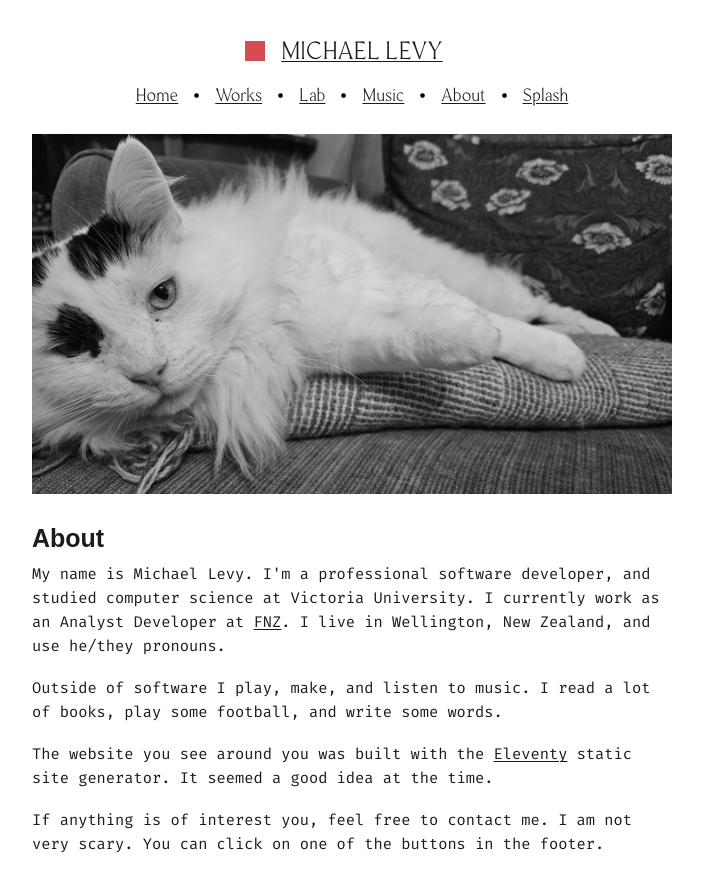
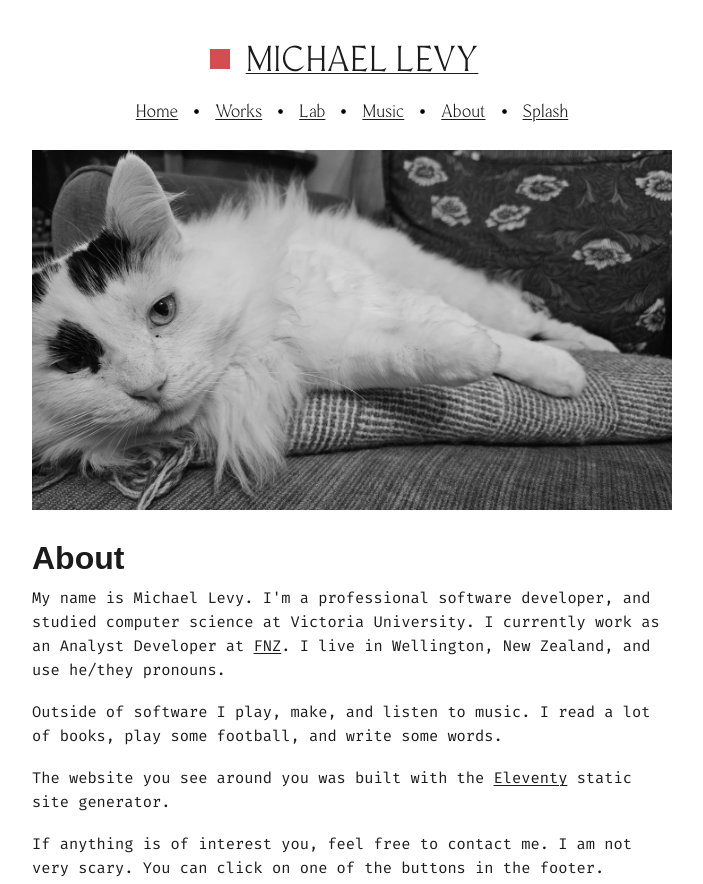
Before and after one commit to michaelevy/michaelevy.github.io, an Eleventy site: page about/index.html in a window 1280 px wide. Shown: the top 884 px of the page, without its empty margins (288-991 px from the left). Built offline with nearby package versions, Linux system fonts and the light colour scheme; Eleventy itself is replaced by a stand-in of ours; files that its build step writes are made by us from their sources.

Commit message:
deploy: 32c035dbcafff3dfc8d35e2826a7506a0f8c84d2

```diff
--- a/about/index.html
+++ b/about/index.html
@@ -48,7 +48,7 @@
         <br>
         <p>Outside of software I play, make, and listen to music. I read a lot of books, play some football, and write some words.</p>
         <br>
-        <p>The website you see around you was built with the <a href="https://www.11ty.dev/">Eleventy</a> static site generator. It seemed a good idea at the time.</p>
+        <p>The website you see around you was built with the <a href="https://www.11ty.dev/">Eleventy</a> static site generator.</p>
         <br>
         <p>If anything is of interest you, feel free to contact me. I am not very scary. You can click on one of the buttons in the footer.</p>
     </main>
--- a/src/styles/style.css
+++ b/src/styles/style.css
@@ -5,6 +5,7 @@
     --accent-trans: #d44c5077;
     --secondary: rgb(27, 27, 27);
     --secondary-trans: #1b1b1b77;
+    width: 100vw;
 }
 
 *,
@@ -20,7 +21,7 @@
 body {
     background-color: var(--background);
     color: var(--secondary);
-    margin: 1% 32.5% 0%;
+    margin: 1% 33% 0%;
     width: 35%;
     @media only screen and (max-width: 1600px) {
         width: 50%;
@@ -156,11 +157,14 @@ h6 {
     margin-top: 30px;
     margin-bottom: 10px;
     font-family: "Arial";
-    font-size: 15px;
 }
 
 h1 {
-    font-size: 25px;
+    font-size: 2em;
+}
+
+h2 {
+    font-size: 1.2em;
 }
 
 li {
```
